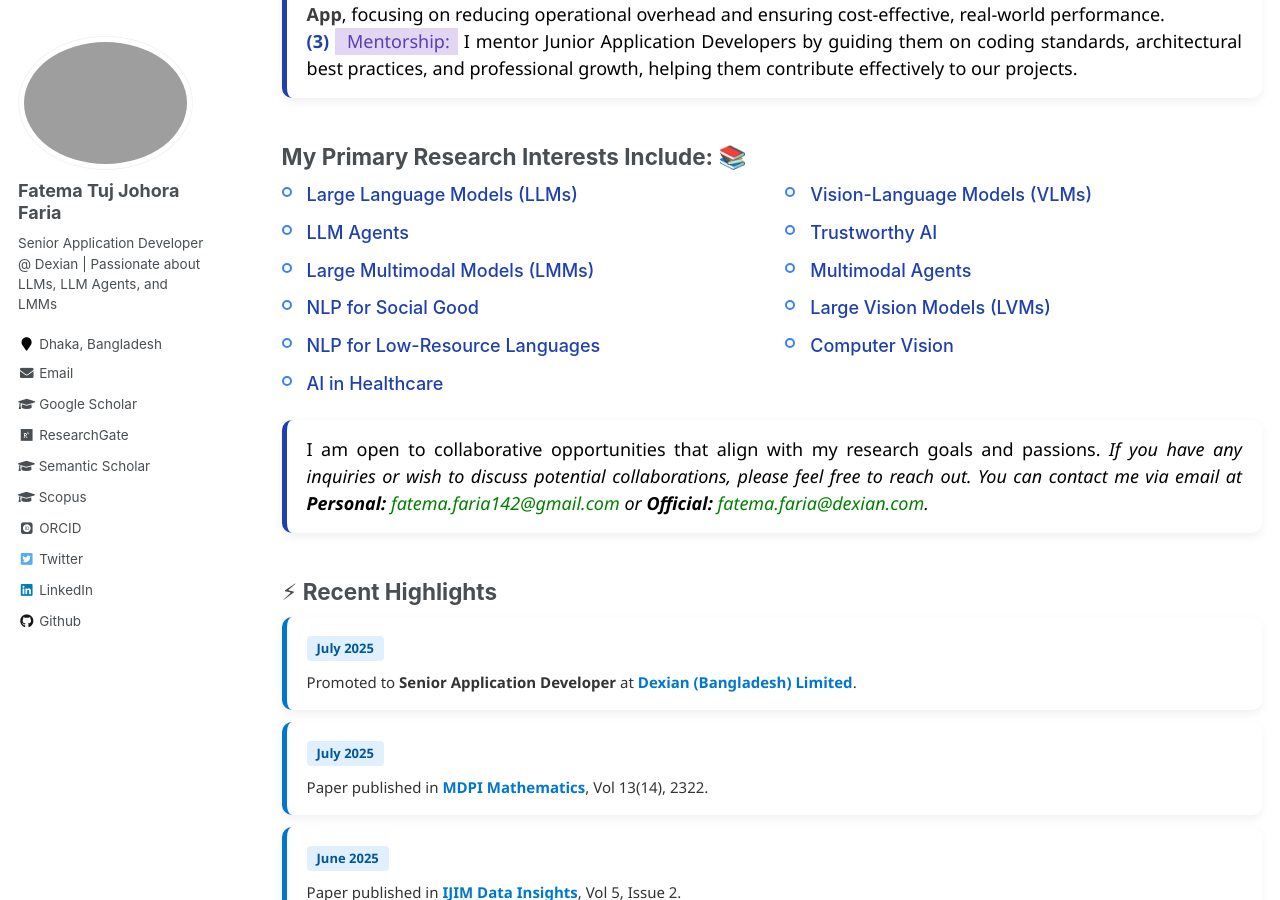
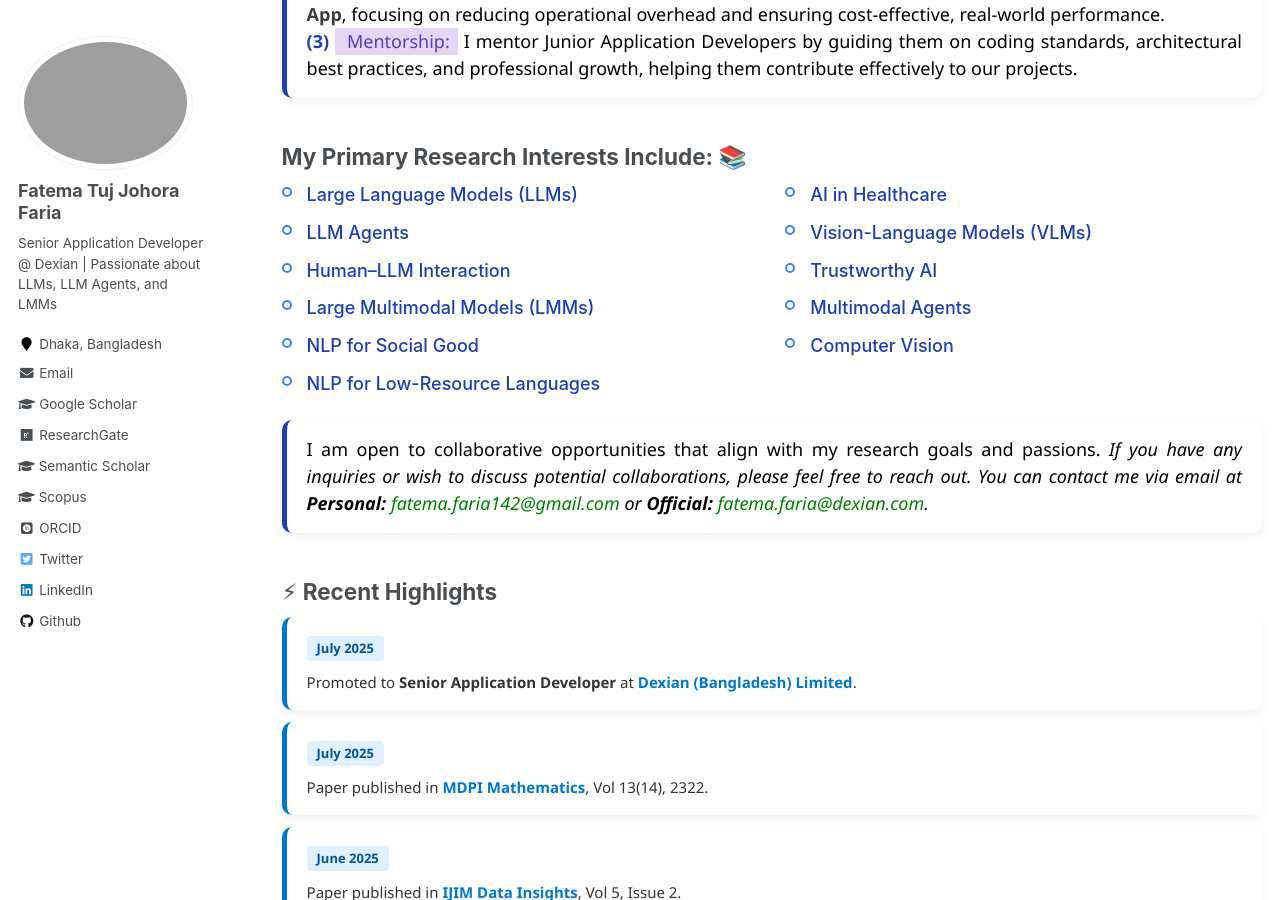
Before and after one commit to fatemafaria142/fatemafaria142.github.io, a Jekyll site: the page built from _pages/about.md, in a window 1280 px wide and 900 px high, scrolled down 657 px. Built offline with Jekyll 4.4.1, drawn with Linux system fonts in a browser that asks for light colours; some web fonts are replaced.

Commit message:
Update about

```diff
--- a/_pages/about.md
+++ b/_pages/about.md
@@ -210,16 +210,16 @@ redirect_from:
     <ul>
       <li><em>Large Language Models (LLMs)</em></li>
       <li><em>LLM Agents</em></li>
+      <li><em>Human–LLM Interaction</em></li>
       <li><em>Large Multimodal Models (LMMs)</em></li>
       <li><em>NLP for Social Good</em></li>
       <li><em>NLP for Low-Resource Languages</em></li>
-      <li><em>AI in Healthcare</em></li>
     </ul>
     <ul>
+      <li><em>AI in Healthcare</em></li>
       <li><em>Vision-Language Models (VLMs)</em></li>
       <li><em>Trustworthy AI</em></li>
       <li><em>Multimodal Agents</em></li>
-      <li><em>Large Vision Models (LVMs)</em></li>
       <li><em>Computer Vision</em></li>
     </ul>
   </div>
```
